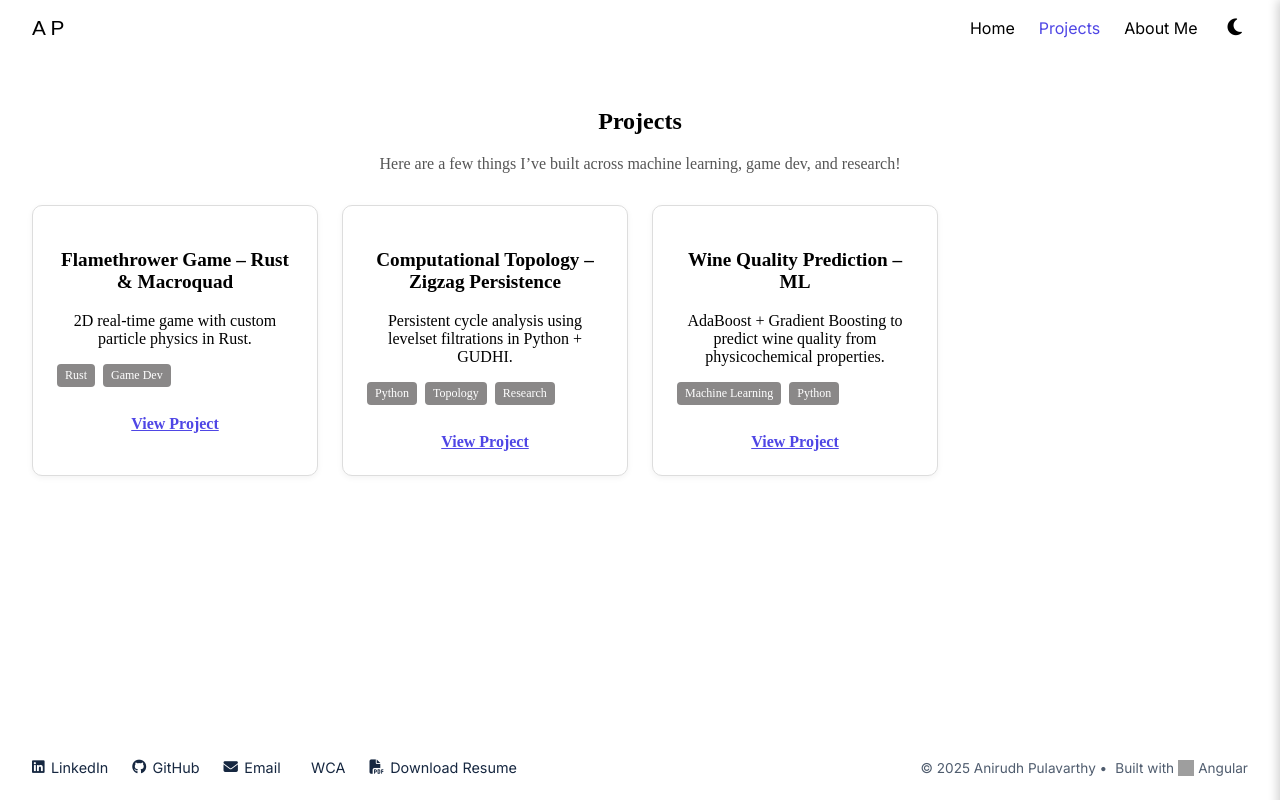
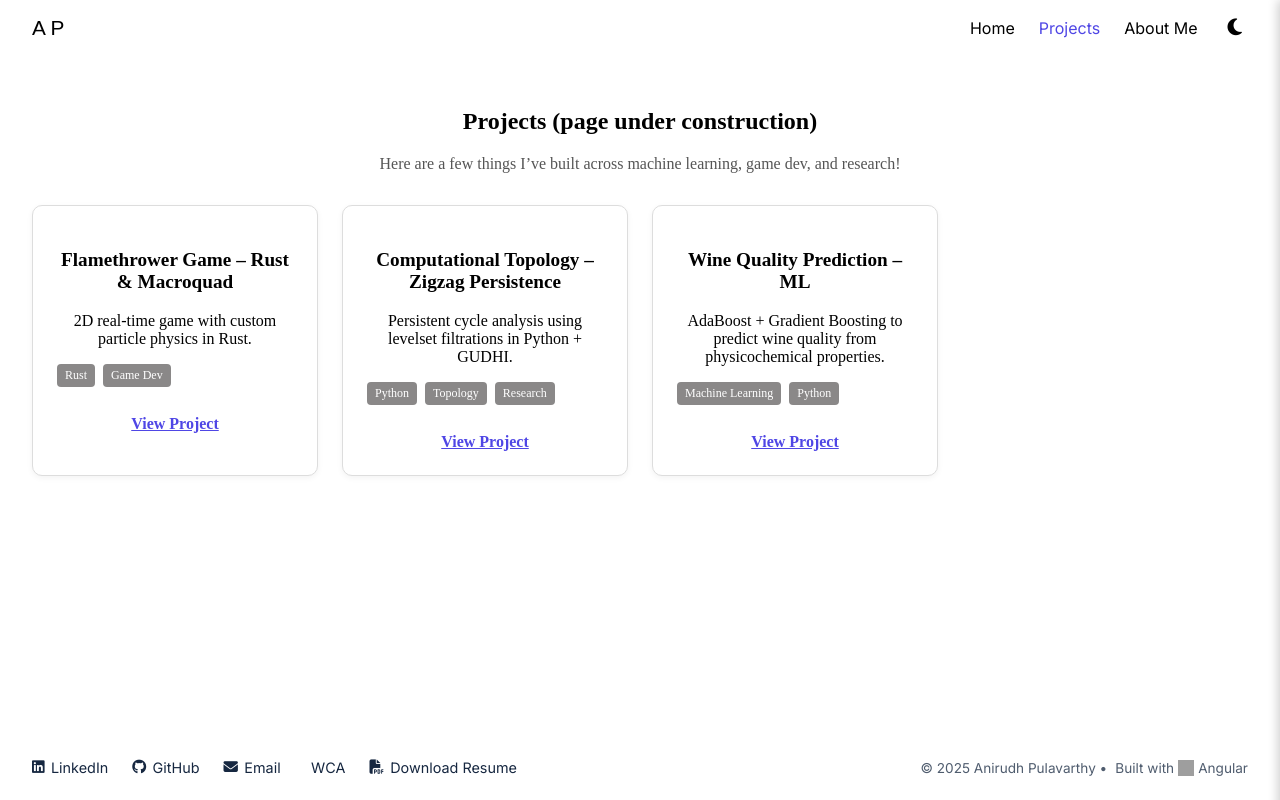
Before and after one commit to anirudh-pulavarthy/DevChronicles, an Angular app: page /projects in a window 1280 px wide. Built offline with nearby package versions, Linux system fonts and the light colour scheme; grey boxes are pictures that could not be loaded; some icons are missing.

Commit message:
minor fixes

```diff
--- a/src/app/components/header/header.component.scss
+++ b/src/app/components/header/header.component.scss
@@ -32,6 +32,14 @@
   @media (max-width: 768px) {
     .header {
       padding: 0.75rem 1.25rem;
+    }
+
+    .desktop-nav {
+      display: none;
+    }
+
+    .hamburger {
+      display: block;
     }
 
     .right {
--- a/src/app/pages/projects/projects.component.html
+++ b/src/app/pages/projects/projects.component.html
@@ -1,5 +1,5 @@
 <section class="projects">
-  <h2>Projects</h2>
+  <h2>Projects (page under construction)</h2>
   <p class="intro">Here are a few things I’ve built across machine learning, game dev, and research!</p>
 
   <div class="project-grid">
```
